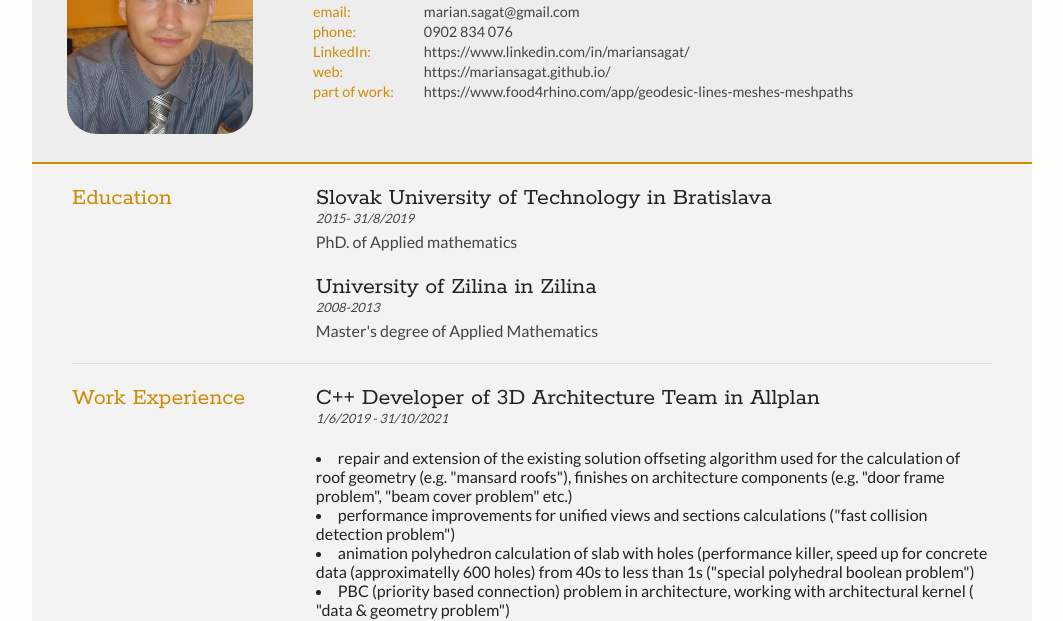
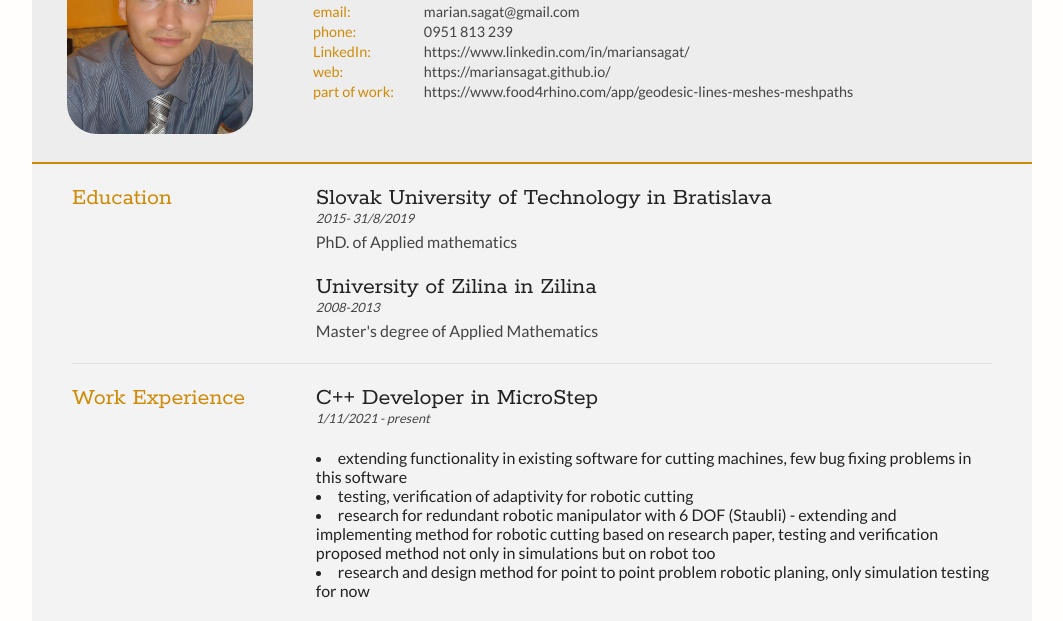
Before and after one commit to MarianSagat/cvicko, a plain HTML site: page CV Marian Sagat.html in a window 1280 px wide. Shown: the part 132-753 px from the top of the page, without its empty margins (108-1171 px from the left). Drawn offline with Linux system fonts and the light colour scheme.

Commit message:
Update CV Marian Sagat.html
-microstep po pol roku

```diff
--- a/CV Marian Sagat.html
+++ b/CV Marian Sagat.html
@@ -39,7 +39,7 @@
 				<div id="contactDetails" class="quickFade delayFour">
 						<ul>
 							<li> <a href="mailto:marian.sagat@gmail.com" target="_blank">marian.sagat@gmail.com</a></li>
-							<li> <a href="https://google.com">0902 834 076</a> </li>
+							<li> <a href="https://google.com">0951 813 239</a> </li>
 							<li> <a href="https://www.linkedin.com/in/mariansagat/"> https://www.linkedin.com/in/mariansagat/</a></li>
 							<li> <a href="https://mariansagat.github.io/">https://mariansagat.github.io/</a></li>
 							<li>  <a href="https://www.food4rhino.com/app/geodesic-lines-meshes-meshpaths">https://www.food4rhino.com/app/geodesic-lines-meshes-meshpaths </a></li>
@@ -81,6 +81,20 @@
 			<div class="sectionTitle">
 				<h1>Work Experience</h1>
 			</div>
+
+				<div class="sectionContent">
+					<article>
+						<h2>C++ Developer in MicroStep</h2>
+						<p class="subDetails">1/11/2021 - present</p>
+						<p>
+								<li> extending functionality in existing software for cutting machines, few bug fixing problems in this software</li>
+								<li> testing, verification of adaptivity for robotic cutting</li>
+								<li> research for redundant robotic manipulator with 6 DOF (Staubli) - extending and implementing method for robotic cutting based
+									 on research paper, testing and verification proposed method not only in simulations but on robot too</li>
+								<li> research and design method for point to point problem robotic planing, only simulation testing for now </li>
+						</p>
+					</article>
+				</div>
 
 						<div class="sectionContent">
 					<article>
```
